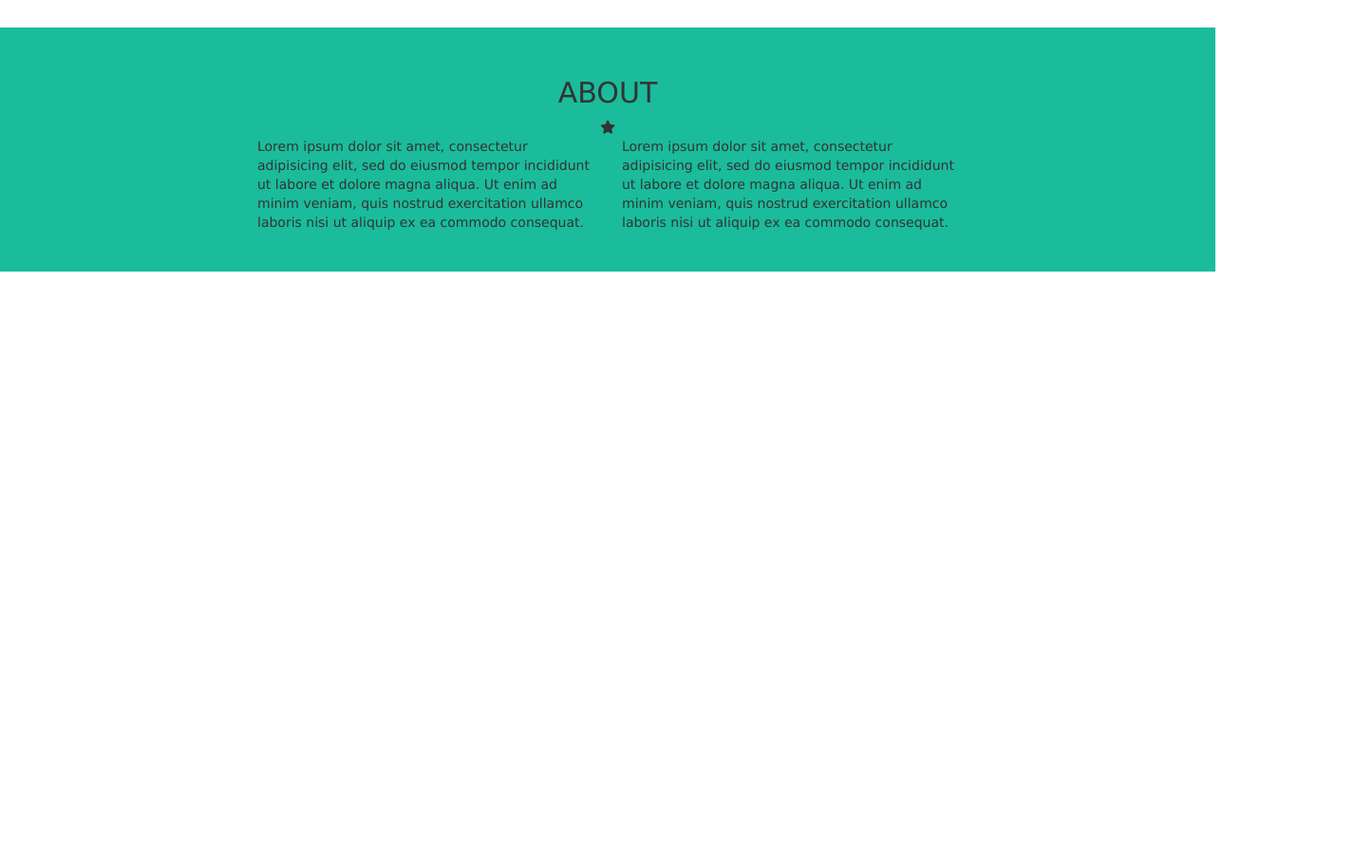
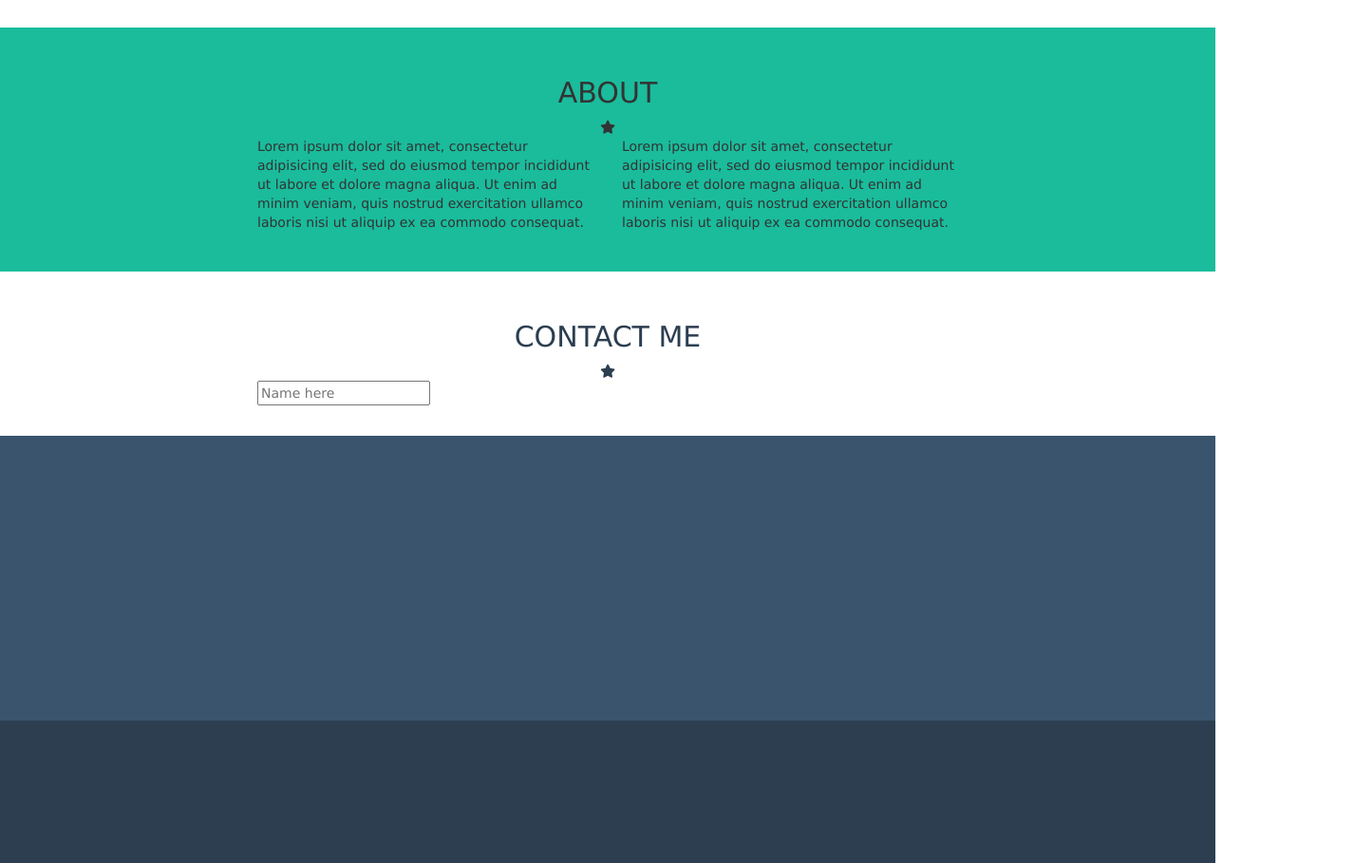
Before and after one commit to LauraStorella/html-css-bootstrap-freelancer, a plain HTML site: page index.html in a window 1280 px wide. Shown: the part 1117-2026 px from the top of the page at 95% size, 1426 px wide, since content can reach past the window. Before the commit the page ends 1403 px from the top, so only its background shows below. Drawn offline with nearby package versions, Linux system fonts and the light colour scheme.

Commit message:
modifica footer - css

```diff
--- a/css/style.css
+++ b/css/style.css
@@ -8,7 +8,7 @@ debug {}
   .debug [class*="col-"] {
     background-color: lightcoral;
     border: 1px solid black;
-    height: 100px
+    height: 100px;
   }
 /* DEBUGG - end rules */
 
@@ -16,7 +16,7 @@ debug {}
 general-rules {}
   body {
     font-family: Verdana;
-    padding-top: 70px
+    padding-top: 70px;
   }
 
   section {
@@ -33,7 +33,7 @@ general-rules {}
   }
 
   .ms_section-secondary .ms_section-title {
-    color: #333
+    color: #333;
   }
 /* GENERAL RULES - end */
 
@@ -48,6 +48,10 @@ components {}
     text-align: center;
     color: white;
     padding: 32px 0;
+  }
+  .ms_wrapper {
+    width: 60%;
+    margin: 0 auto;
   }
 
   /* Portfolio */
@@ -67,12 +71,34 @@ components {}
     }
   }
 
-  /* About */
-  .ms_wrapper {
-    width: 60%;
-    margin: 0 auto;
+  /* Info */
+  .ms_footer-primary {
+    background-color: #3a546d;
+    height: 300px;
   }
+
+  .ms_footer-secondary {
+    background-color: #2c3e50;
+    height: 150px;
+  }
+
 /* COMPONENTS - end rules */
+
+
+
+
+
+
+
+
+
+
+
+
+
+
+
+
 
 /* NAVBAR - start rules */
 nav {}
--- a/index.html
+++ b/index.html
@@ -102,7 +102,51 @@
         </div>
       </section>
       <!-- Fine About -->
+
+      <!-- Inizio Contacts -->
+      <section id="contacts" class="ms_contacts ms_section-secondary">
+        <div class="ms_wrapper">
+
+          <div class="text-center">
+            <h2>CONTACT ME</h2>
+            <div class="ms_divider">
+              <i class="fas fa-star"></i>
+            </div>
+          </div>
+
+          <div class="container">
+            <div class="row">
+              <div class="col-xs-12">
+                <form class="" action="index.html" method="post">
+                  <input type="text" name="" value="" placeholder="Name here">
+                </form>
+              </div>
+            </div>
+          </div>
+        </div>
+      </section>
+      <!-- Fine Contacts -->
     </main>
+
+    <footer id="info" class="ms_info">
+      <div class="ms_footer-primary">
+        <div class="container">
+          <div class="row">
+            <div class="col-xs-1 col-md-4 col-lg-4">
+            </div>
+          </div>
+        </div>
+      </div>
+
+      <div class="ms_footer-secondary">
+        <div class="container">
+          <div class="row">
+            <div class="col-xs-1 col-md-4 col-lg-4">
+            </div>
+          </div>
+        </div>
+      </div>
+    </footer>
 
   </body>
 </html>
```
